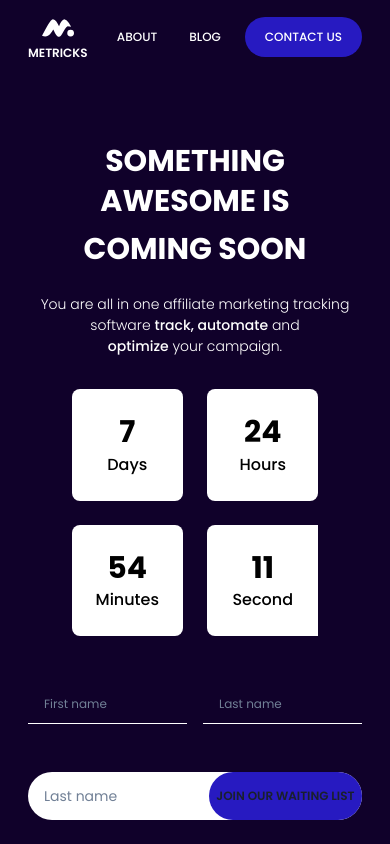
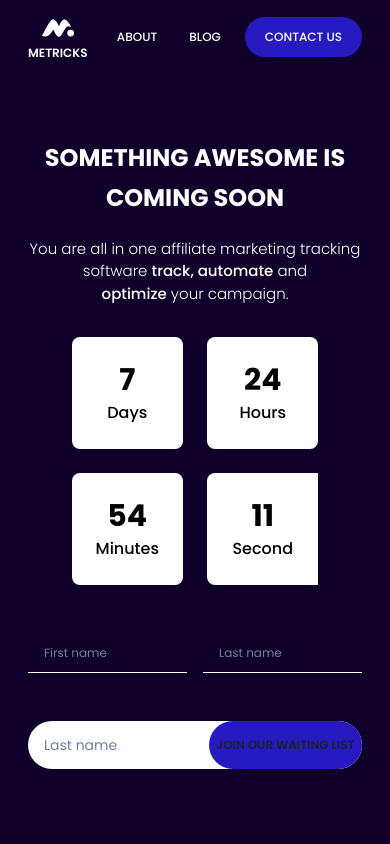
Before and after one commit to I-am-abdulazeez/paddle-frontend-assessment, a React (Vite) app: page /comingsoon in a window 390 px wide. Shown: the top 844 px of the page. Built offline with nearby package versions, Linux system fonts and the light colour scheme.

Commit message:
chore: added responsive design to pages

```diff
--- a/src/components/MainPage/index.tsx
+++ b/src/components/MainPage/index.tsx
@@ -14,13 +14,14 @@ import ClockCard from "../ClockCard";
 
 const MainPage: React.FC = () => {
   const buttonSize = useBreakpointValue({ base: "sm", md: "md" });
+  const headingSize = useBreakpointValue({ base: "lg", md: "xl" });
   return (
     <Box as="main" textAlign={"center"} mt={"5rem"} color="white">
-      <Heading size={"xl"}>
+      <Heading size={headingSize}>
         SOMETHING AWESOME IS <br />
         <chakra.p mt={2}>COMING SOON</chakra.p>
       </Heading>
-      <Text mt={6} fontSize="sm" fontWeight="light">
+      <Text mt={6} fontSize={{ base: "15px", md: "sm" }} fontWeight="light">
         You are all in one affiliate marketing tracking software{" "}
         <chakra.span fontWeight={"medium"}>track, automate</chakra.span> and
         <br />
--- a/src/pages/about.tsx
+++ b/src/pages/about.tsx
@@ -3,7 +3,9 @@ import { Box, Heading } from "@chakra-ui/react";
 const About: React.FC = () => {
   return (
     <Box>
-      <Heading>Welcome to About us Page.</Heading>
+      <Heading mt={3} size={"lg"} textAlign={"center"}>
+        Welcome to About Page
+      </Heading>
     </Box>
   );
 };
--- a/src/pages/blog.tsx
+++ b/src/pages/blog.tsx
@@ -3,7 +3,9 @@ import { Box, Heading } from "@chakra-ui/react";
 const Blog: React.FC = () => {
   return (
     <Box>
-      <Heading>Welcome to blog Page.</Heading>
+      <Heading mt={3} size={"lg"} textAlign={"center"}>
+        Welcome to Blog Page
+      </Heading>
     </Box>
   );
 };
```
